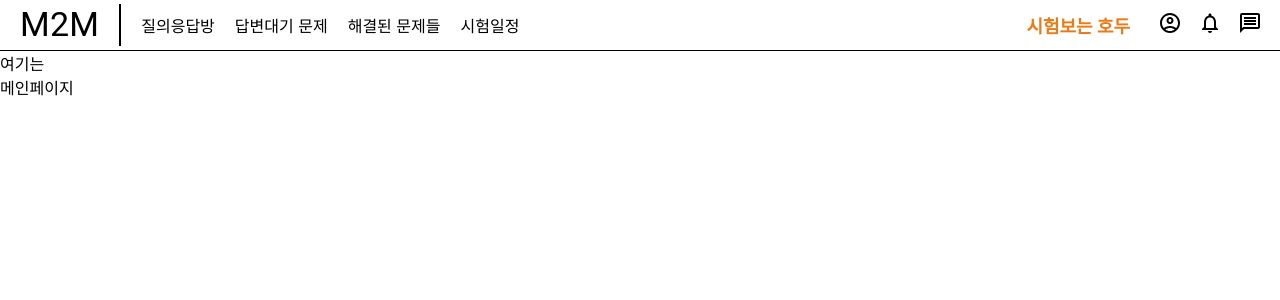
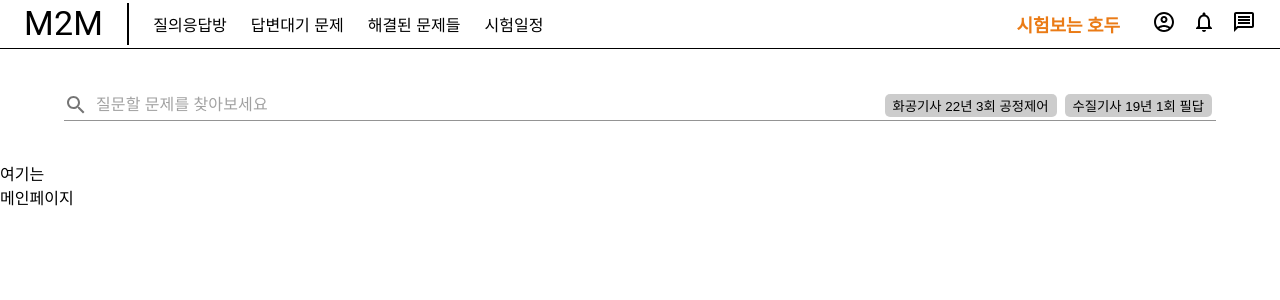
Before and after one commit to Mentor-2-Mentee/front, a React (Vite) app: page /main in a window 1280 px wide. Shown: the top 300 px of the page. Built offline with nearby package versions, Linux system fonts and the light colour scheme.

Commit message:
feat : searchBar UI

```diff
--- a/src/App.tsx
+++ b/src/App.tsx
@@ -4,7 +4,7 @@ import { Route, Routes } from "react-router-dom";
 import { IntroPage } from "./components/IntroPage";
 import { MainPage } from "./components/MainPage";
 
-function App() {
+export const App = (): JSX.Element => {
   return (
     <div className="App">
       <TopNavigation />
@@ -15,6 +15,6 @@ function App() {
       </Routes>
     </div>
   );
-}
+};
 
 export default App;
--- a/src/components/IntroPage/index.tsx
+++ b/src/components/IntroPage/index.tsx
@@ -1,6 +1,6 @@
 import { Link } from "react-router-dom";
 
-export const IntroPage = () => {
+export const IntroPage = (): JSX.Element => {
   return (
     <div>
       <div>여기는</div>
--- /dev/null
+++ b/src/components/MainPage/SearchBar.tsx
@@ -0,0 +1,121 @@
+import { styled } from "@mui/system";
+import SearchIcon from "@mui/icons-material/Search";
+import { InputAdornment, TextField } from "@mui/material";
+import { useState } from "react";
+
+const SUGGESTION_KEYWORD_LIST_DEV = [
+  "화공기사 22년 3회 공정제어",
+  "수질기사 19년 1회 필답",
+];
+
+export const SearchBar = (): JSX.Element => {
+  const [isFocus, setIsFocus] = useState<boolean>(false);
+  const [inputValue, setInputValue] = useState<string>("");
+
+  const handleInputValue = ({
+    target,
+  }: React.ChangeEvent<HTMLTextAreaElement | HTMLInputElement>) => {
+    setInputValue(target.value);
+  };
+
+  const handleSuggestionKeyWordClick = (targetValue: string) => {
+    setInputValue(targetValue);
+  };
+
+  return (
+    <SearchBarContainer>
+      <TextField
+        placeholder="질문할 문제를 찾아보세요"
+        fullWidth
+        size="medium"
+        value={inputValue}
+        onChange={handleInputValue}
+        focused={isFocus}
+        onFocus={() => {
+          setIsFocus(true);
+        }}
+        onBlur={() => {
+          setIsFocus(false);
+        }}
+        InputProps={{
+          startAdornment: (
+            <InputAdornment position="start">
+              <SearchIcon />
+            </InputAdornment>
+          ),
+          endAdornment: (
+            <InputAdornment position="end">
+              {inputValue === "" &&
+                SUGGESTION_KEYWORD_LIST_DEV.map((keyword, index) => {
+                  return (
+                    <SuggestionKeyWord
+                      key={index}
+                      keyword={keyword}
+                      handleSuggestionKeyWordClick={
+                        handleSuggestionKeyWordClick
+                      }
+                      setIsFocus={setIsFocus}
+                    />
+                  );
+                })}
+            </InputAdornment>
+          ),
+        }}
+        variant="standard"
+      />
+      {inputValue !== "" &&
+        SUGGESTION_KEYWORD_LIST_DEV.map((keyword, index) => {
+          return (
+            <SuggestionKeyWord
+              key={index}
+              keyword={keyword}
+              handleSuggestionKeyWordClick={handleSuggestionKeyWordClick}
+              setIsFocus={setIsFocus}
+            />
+          );
+        })}
+    </SearchBarContainer>
+  );
+};
+
+interface SuggestionKeyWordProps {
+  keyword: string;
+  handleSuggestionKeyWordClick: (targetValue: string) => void;
+  setIsFocus: (value: React.SetStateAction<boolean>) => void;
+}
+
+const SuggestionKeyWord = ({
+  keyword,
+  handleSuggestionKeyWordClick,
+  setIsFocus,
+}: SuggestionKeyWordProps): JSX.Element => {
+  return (
+    <SuggestionKeyWordContainer
+      onClick={() => {
+        handleSuggestionKeyWordClick(keyword);
+        setIsFocus(true);
+      }}
+    >
+      {keyword}
+    </SuggestionKeyWordContainer>
+  );
+};
+
+const SearchBarContainer = styled("div")(({ theme }) => ({
+  margin: theme.spacing(5, 8, 5, 8),
+}));
+
+const SuggestionKeyWordContainer = styled("button")(({ theme }) => ({
+  backgroundColor: "rgba(0,0,0,0.2)",
+  borderRadius: 5,
+  margin: theme.spacing(0.5),
+  padding: theme.spacing(0.25, 1, 0.25, 1),
+  border: "none",
+
+  "&:hover": {
+    backgroundColor: "rgba(56,116,203,1)",
+    color: "rgba(255,255,255,1)",
+  },
+}));
+
+export default SearchBar;
--- a/src/components/MainPage/index.tsx
+++ b/src/components/MainPage/index.tsx
@@ -1,8 +1,14 @@
-export const MainPage = () => {
+import { styled } from "@mui/system";
+import SearchBar from "./SearchBar";
+
+export const MainPage = (): JSX.Element => {
   return (
-    <div>
+    <MainPageContainer>
+      <SearchBar />
       <div>여기는</div>
       <div>메인페이지</div>
-    </div>
+    </MainPageContainer>
   );
 };
+
+const MainPageContainer = styled("div")({});
--- a/src/components/TopNavigation/UserMenuIcons.tsx
+++ b/src/components/TopNavigation/UserMenuIcons.tsx
@@ -3,7 +3,7 @@ import AccountCircleOutlinedIcon from "@mui/icons-material/AccountCircleOutlined
 import NotificationsNoneOutlinedIcon from "@mui/icons-material/NotificationsNoneOutlined";
 import MessageOutlinedIcon from "@mui/icons-material/MessageOutlined";
 
-export const UserMenuIcons = () => {
+export const UserMenuIcons = (): JSX.Element => {
   return (
     <MenuContainer>
       <AccountCircleOutlinedIcon />
@@ -13,12 +13,11 @@ export const UserMenuIcons = () => {
   );
 };
 
-const MenuContainer = styled("div")({
-  marginLeft: 10,
-  marginRight: 10,
+const MenuContainer = styled("div")(({ theme }) => ({
+  margin: theme.spacing(0, 2, 0, 2),
   "& > *": {
-    margin: 8,
+    margin: theme.spacing(1),
   },
-});
+}));
 
 export default UserMenuIcons;
--- a/src/components/TopNavigation/index.tsx
+++ b/src/components/TopNavigation/index.tsx
@@ -9,7 +9,7 @@ const USERDATA_DEV = {
   userColor: "rgb(234,123,22)",
 };
 
-export const TopNavigation = () => {
+export const TopNavigation = (): JSX.Element => {
   return (
     <TopNavigationContainer>
       <Typography variant="h4" component="a" className="stonetext">
@@ -33,11 +33,10 @@ export const TopNavigation = () => {
   );
 };
 
-const TopNavigationContainer = styled("div")({
+const TopNavigationContainer = styled("div")(({ theme }) => ({
   position: "sticky",
-  top: 0,
   width: "100%",
-  height: 50,
+  height: theme.spacing(6),
   borderBottom: "1px solid black",
 
   display: "flex",
@@ -45,24 +44,23 @@ const TopNavigationContainer = styled("div")({
   textDecoration: "none",
 
   "& a": {
-    marginLeft: 10,
-    marginRight: 10,
+    margin: theme.spacing(0, 1.5, 0, 1.5),
     textDecoration: "none",
     color: "black",
   },
 
   "& .stonetext": {
-    paddingRight: 10,
+    paddingRight: theme.spacing(1.5),
     borderRight: "2px solid black",
   },
-});
+}));
 
 const MenuList = styled("div")({
   flex: 1,
 });
 
-const NickName = styled("div")({
+const NickName = styled("div")(({ theme }) => ({
   fontWeight: "bold",
   fontSize: FontSize.TOP_NAVIGATION_NICKNAME,
-  margin: 10,
-});
+  margin: theme.spacing(0, 1, 0, 1),
+}));
```
